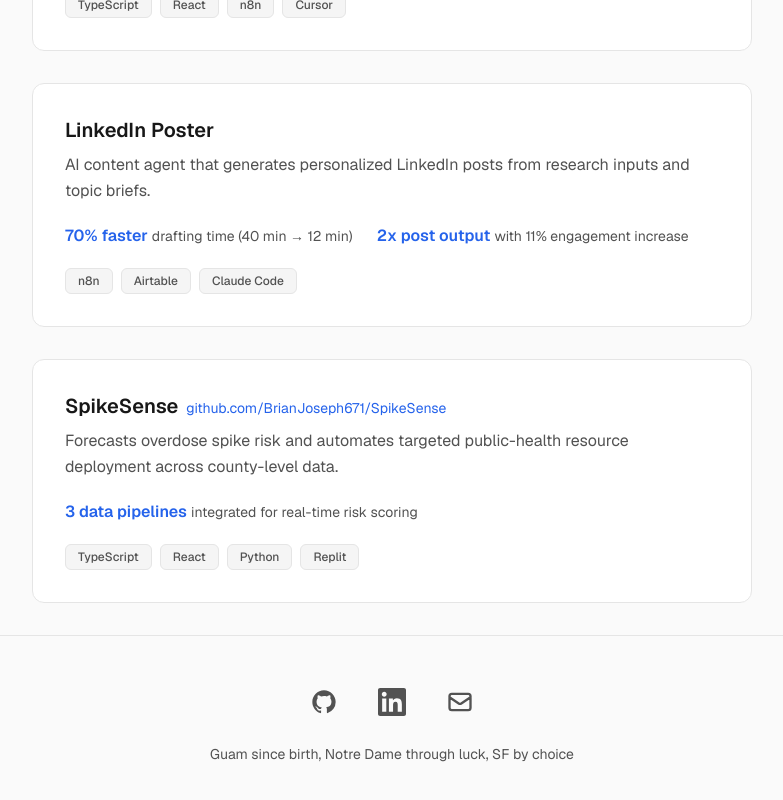
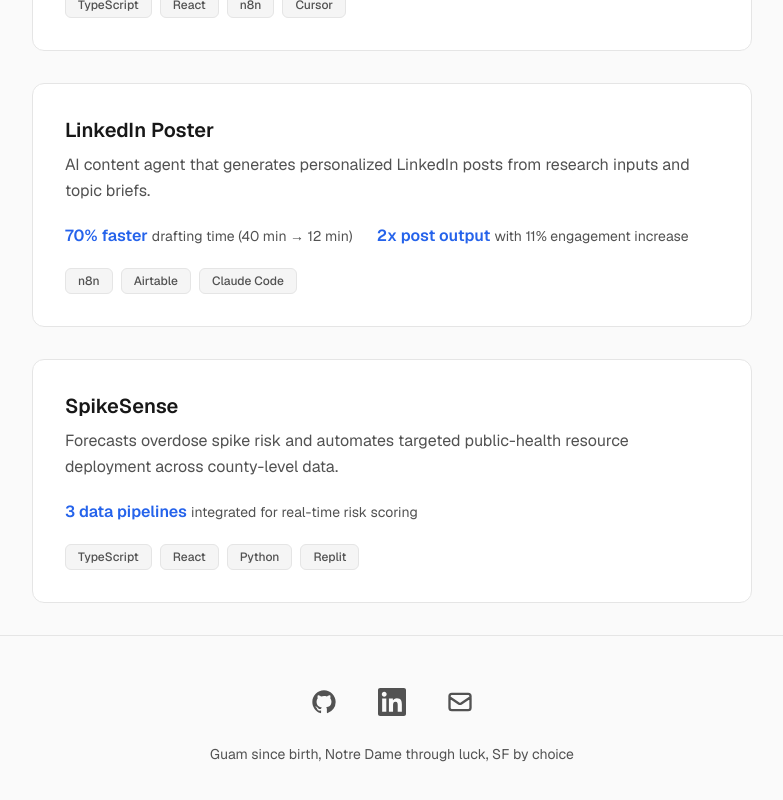
Before and after one commit to BrianJoseph671/Portfolio, a React (Vite) app in the folder Portoflio/: page / in a window 1280 px wide. Shown: the part 915-1715 px from the top of the page, without its empty margins (248-1031 px from the left). Built offline with nearby package versions, Linux system fonts and the light colour scheme.

Commit message:
got rid of github link

```diff
--- a/Portoflio/src/App.jsx
+++ b/Portoflio/src/App.jsx
@@ -174,15 +174,7 @@ function App() {
                 <h2 className="text-xl font-semibold theme-text">
                   SpikeSense
                 </h2>
-                <a
-                  href="https://github.com/BrianJoseph671/SpikeSense"
-                  target="_blank"
-                  rel="noopener noreferrer"
-                  className="text-sm theme-accent hover:underline focus:outline-none focus:ring-2 focus:ring-[var(--accent)] focus:ring-offset-2 focus:ring-offset-[var(--focus-offset)] rounded"
-                >
-                  github.com/BrianJoseph671/SpikeSense
-                </a>
-              </div>
+                </div>
               <p className="theme-text-muted text-base leading-relaxed mb-5">
                 Forecasts overdose spike risk and automates targeted public-health resource deployment across county-level data.
               </p>
```
